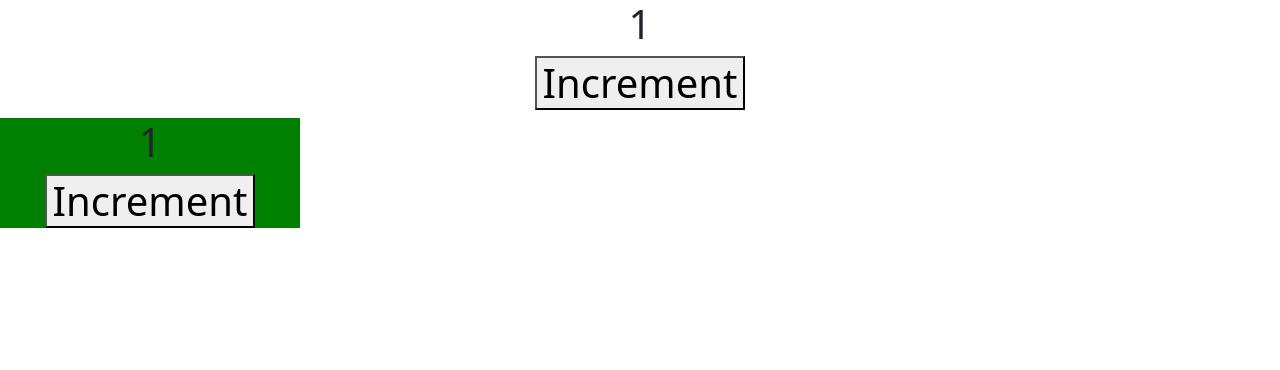
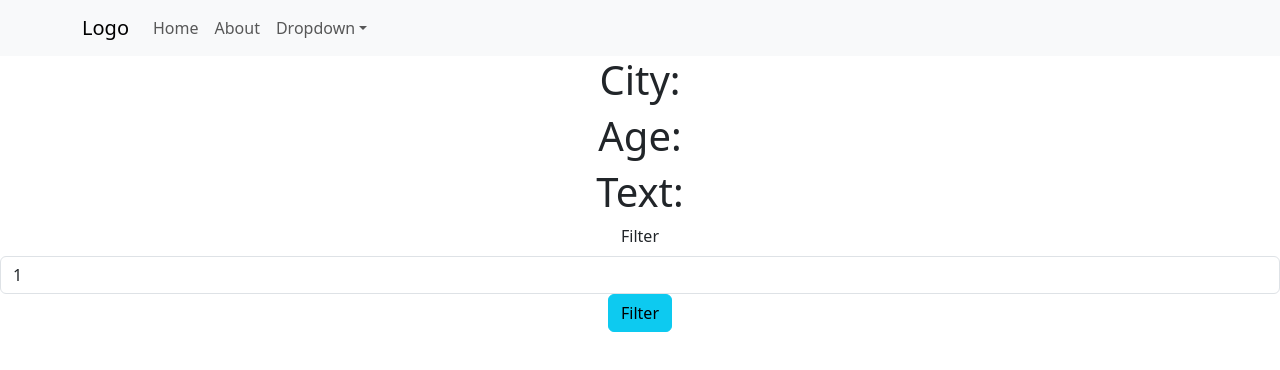
Before and after one commit to DevelSajjad/learn_react, a React (Create React App) app: page /filter/1 in a window 1280 px wide. Shown: the top 370 px of the page. Built offline with nearby package versions, Linux system fonts and the light colour scheme.

Commit message:
Route, Link, useParam, useSearchParam

```diff
--- a/package.json
+++ b/package.json
@@ -8,6 +8,7 @@
     "react": "^19.0.0",
     "react-bootstrap": "^2.10.9",
     "react-dom": "^19.0.0",
+    "react-router": "^7.1.5",
     "react-scripts": "^5.0.1"
   },
   "scripts": {
--- a/src/App.js
+++ b/src/App.js
@@ -9,6 +9,11 @@ import PureComponent from './PureComponent';
 import UseMemo from './UseMemo';
 import UseRef from './UseRef';
 import ControlComponent from './ControlComponent';
+import { BrowserRouter, Link, Route, Routes } from 'react-router';
+import Home from './component/Home';
+import About from './component/About';
+import NavvBar from './component/NavvBar'
+import Filter from './component/Filter';
 
 
 function App() {
@@ -17,6 +22,11 @@ function App() {
   function getData(data) {
     let val = data.target.value;
     inputData(val);
+  }
+
+  function para()
+  {
+    console.log('a');
   }
 
   return (
@@ -41,26 +51,19 @@ function App() {
 
       {/* <ControlComponent/> */}
 
-      <Hoc count={Counter} />
-
-      <HocGreen count={Counter} />
+      <BrowserRouter>
+      <NavvBar/>
+        <Routes>
+          <Route path="/" element={<Home/>} />
+          <Route path="/about/:company_name" element={<About/>} />
+          <Route path="/filter/:category_name" element={<Filter/>} />
+        </Routes>
+      </BrowserRouter>
     </div>
   );
 }
 
-function Hoc(props) {
-  return <h1> <props.count/> </h1>
-}
-function HocGreen(props) {
-  return <h1 style={{ backgroundColor:'green', width:300}} > <props.count/> </h1>
-}
-function Counter() {
-  const [incre, setIncre] = useState(1);
-  return <div>
-    <h1> {incre} </h1>
-    <button onClick={()=>setIncre(incre + 1)} >Increment</button>
-  </div>
-}
+
 
 export default App;
 
--- /dev/null
+++ b/src/component/About.js
@@ -0,0 +1,13 @@
+import React from "react";
+import { useParams } from "react-router";
+
+function About()
+{
+    const {company_name} = useParams();
+    return <>
+        <h1>About Page</h1>
+        <p> {company_name} It is a long established fact that a reader will be distracted by the readable content of a page when looking at its layout. The point of using Lorem Ipsum is that it has a more-or-less normal distribution of letters, as opposed to using 'Content here, content here', making it look like readable English. Many desktop publishing packages and web page editors now use Lorem Ipsum as their default model text, and a search for 'lorem ipsum' will uncover many web sites still in their infancy. Various versions have evolved over the years, sometimes by accident, sometimes on purpose (injected humour and the like).  </p>
+    </>
+}
+
+export default About;
--- /dev/null
+++ b/src/component/Filter.js
@@ -0,0 +1,32 @@
+import React from "react";
+import { Button, Form, FormGroup } from "react-bootstrap";
+import { useParams, useSearchParams } from "react-router";
+
+function Filter() {
+    const {category_name} = useParams();
+    const [searchParam, setSearchParam] = useSearchParams();
+    const city = searchParam.get('city');
+    const age = searchParam.get('age');
+    const text = searchParam.get('text');
+    function submitForm(e) {
+        e.epreventDefault();
+    }
+    return (
+        <>
+            <h1>City: {city} </h1>
+            <h1>Age: {age} </h1>
+            <h1>Text: {text} </h1>
+            <Form onSubmit={submitForm}>
+                <FormGroup>
+                    <Form.Label>Filter</Form.Label>
+                    <Form.Control id="filter" type="text" onChange={(e)=> setSearchParam({age:30, city:'Dinajpur'})} defaultValue={category_name}  placeholder="Enter you anything to search" />
+                </FormGroup>
+                <Button onClick={()=>setSearchParam({text:document.getElementById('filter').value, age:age, city:city})} variant="info">
+                    Filter
+                </Button>
+            </Form>
+        </>
+    )
+}
+
+export default Filter;
--- /dev/null
+++ b/src/component/Home.js
@@ -0,0 +1,11 @@
+import React from "react";
+function Home()
+{
+    return (
+        <>
+            <h1>Home Page.</h1>
+        </>
+    )
+}
+
+export default Home;
--- /dev/null
+++ b/src/component/NavvBar.js
@@ -0,0 +1,35 @@
+import { Container } from "react-bootstrap";
+import { Nav } from "react-bootstrap";
+import { Navbar } from "react-bootstrap";
+import { NavDropdown } from "react-bootstrap";
+import { Link } from "react-router";
+function NavvBar()
+{
+  return <>
+  <Navbar expand="lg" className="bg-body-tertiary">
+    <Container>
+      <Navbar.Brand>Logo</Navbar.Brand>
+      <Navbar.Toggle aria-controls="basic-navbar-nav" />
+      <Navbar.Collapse id="basic-navbar-nav">
+        <Nav className="me-auto">
+          <Nav.Link as={Link} to="/"> Home </Nav.Link>
+          <Nav.Link as={Link} to="/about/TouchandSolve">About</Nav.Link>
+          <NavDropdown title="Dropdown" id="basic-nav-dropdown">
+            <NavDropdown.Item  as={Link} to={'/filter/male_perfume'} >Filter</NavDropdown.Item>
+            <NavDropdown.Item href="#action/3.2">
+              Another action
+            </NavDropdown.Item>
+            <NavDropdown.Item href="#action/3.3">Something</NavDropdown.Item>
+            <NavDropdown.Divider />
+            <NavDropdown.Item href="#action/3.4">
+              Separated link
+            </NavDropdown.Item>
+          </NavDropdown>
+        </Nav>
+      </Navbar.Collapse>
+    </Container>
+  </Navbar>
+  </>
+}
+
+export default NavvBar;
```
Also changed, not shown: 1 other file (tests, documents, lock files or other folders).
